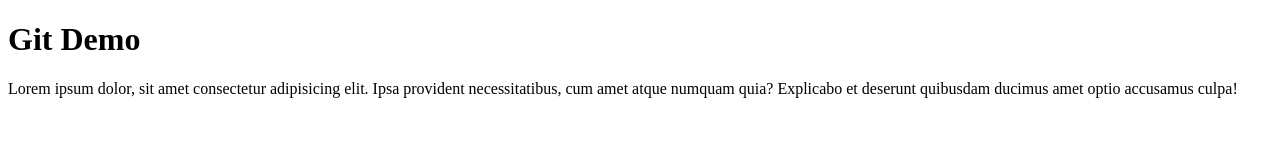
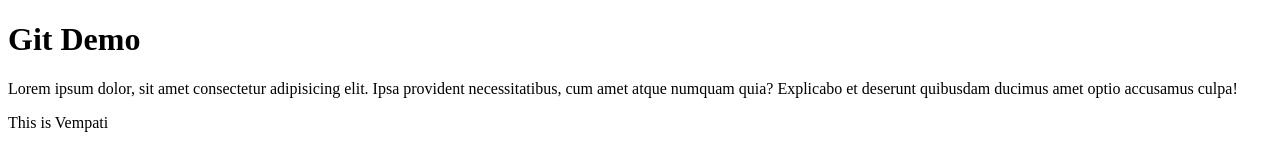
Before and after one commit to rahulvempati03/loclaRepo, a plain HTML site: page index.html in a window 1280 px wide. Drawn offline with Linux system fonts and the light colour scheme.

Commit message:
feature1 added

```diff
--- a/index.html
+++ b/index.html
@@ -8,5 +8,6 @@
 <body>
     <h1>Git Demo</h1>
     <p>Lorem ipsum dolor, sit amet consectetur adipisicing elit. Ipsa provident necessitatibus, cum amet atque numquam quia? Explicabo et deserunt quibusdam ducimus amet optio accusamus culpa!</p>
+    <p>This is Vempati</p>
 </body>
 </html>
```
